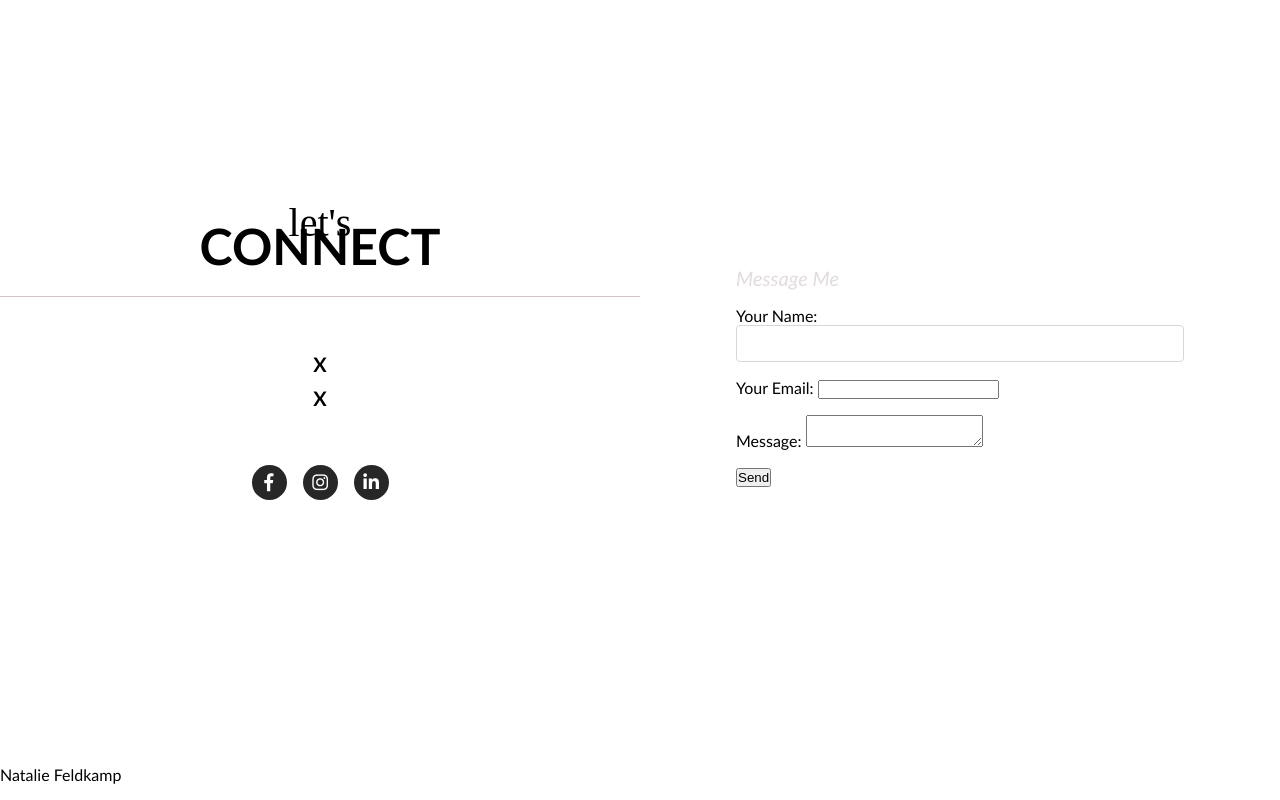
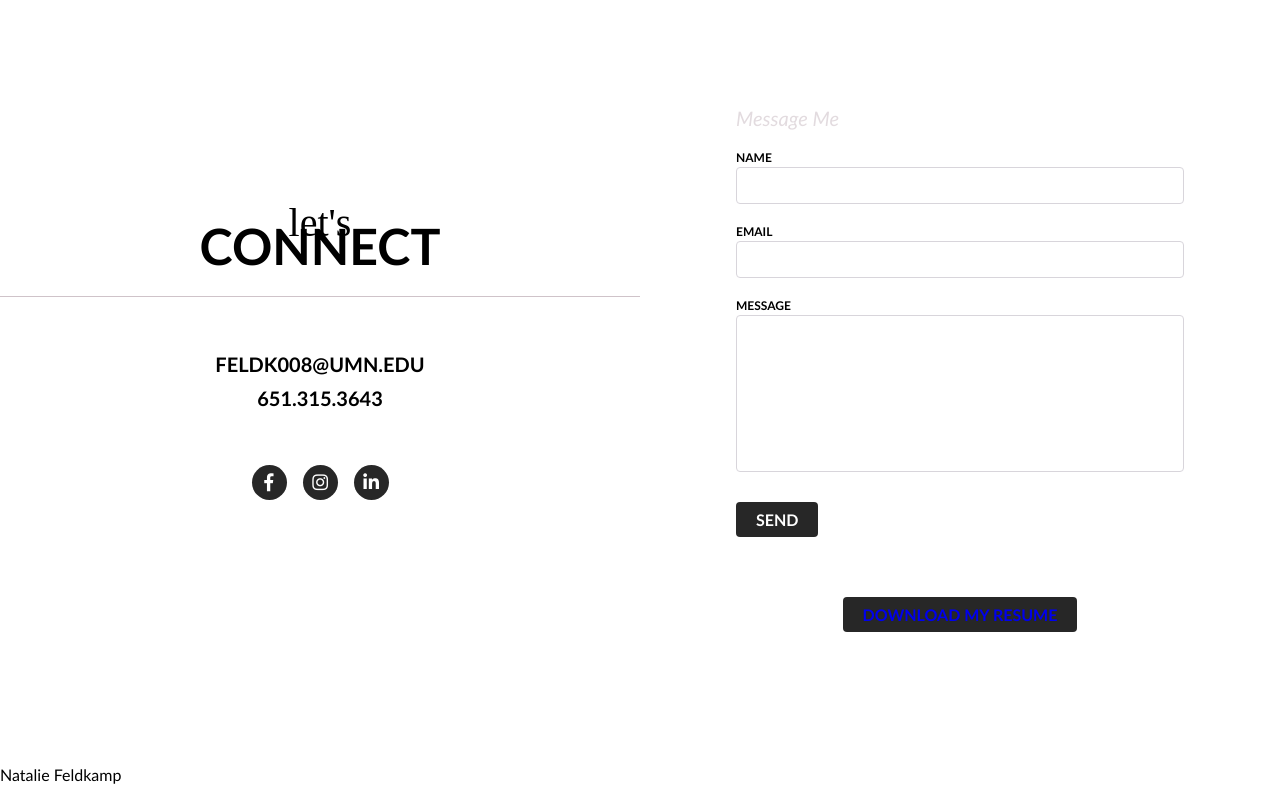
Before and after one commit to brothernk/natalie-feldkamp, a React (Create React App) app: page / in a window 1280 px wide. Shown: the part 3251-4051 px from the top of the page. Built offline with nearby package versions, Linux system fonts and the light colour scheme; a web font is replaced by a local one.

Commit message:
added resume link

```diff
--- a/src/components/Contact/Contact.js
+++ b/src/components/Contact/Contact.js
@@ -1,6 +1,6 @@
 import React, { Component } from 'react';
-// import resume from "../../../public/Resume.pdf";
-
+import resume from "./Resume.pdf";
+console.log(resume);
 const encode = (data) => {
   return Object.keys(data)
     .map(key => encodeURIComponent(key) + "=" + encodeURIComponent(data[key]))
@@ -12,8 +12,6 @@ class Contact extends Component {
     this.state = { name: "", email: "", message: "" };
   }
 
-  /* Here’s the juicy bit for posting the form submission */
-
   handleSubmit = e => {
     fetch("/", {
       method: "POST",
@@ -22,6 +20,11 @@ class Contact extends Component {
     })
       .then(() => alert("Success!"))
       .catch(error => alert(error));
+      this.setState({
+        name: '',
+        email: '',
+        message:''
+    })
 
     e.preventDefault();
   };
@@ -35,8 +38,8 @@ class Contact extends Component {
           <p className="cursive">let's</p>
           <h2 className="header">Connect</h2>
           <hr></hr>
-          <h3 className='email'>X</h3>
-          <h3 className='phone'>X</h3>
+          <h3 className='email'>feldk008@umn.edu</h3>
+          <h3 className='phone'>651.315.3643</h3>
           <div className='social-icons'>
             <a target='_blank' rel="noopener noreferrer" href='https://www.linkedin.com/in/nataliefeldkamp/'><i className="fab fa-facebook-f"></i></a>
             <a target='_blank' rel="noopener noreferrer" href='https://www.linkedin.com/in/nataliefeldkamp/'><i className="fab fa-instagram"></i></a>
@@ -46,26 +49,18 @@ class Contact extends Component {
 
         <div className="right-side">
           <p className='cta'>Message Me</p>
-          <form onSubmit={this.handleSubmit}>
-            <p>
-              <label>
-                Your Name: <input type="text" name="name" value={name} onChange={this.handleChange} />
-              </label>
-            </p>
-            <p>
-              <label>
-                Your Email: <input type="email" name="email" value={email} onChange={this.handleChange} />
-              </label>
-            </p>
-            <p>
-              <label>
-                Message: <textarea name="message" value={message} onChange={this.handleChange} />
-              </label>
-            </p>
-            <p>
-              <button type="submit">Send</button>
-            </p>
-          </form>
+          <form name="contact" onSubmit={this.handleSubmit}>
+          <div className="form-text">
+            <p> Name</p>
+            <input className="form-entry" type="text" name="name" value={name} onChange={this.handleChange} />
+            <p>Email</p>
+            <input className="form-entry" type="text" name="email" value={email} onChange={this.handleChange} />
+            <p> Message</p>
+            <input className="form-entry" type="textarea" name="message" value={message} onChange={this.handleChange} />
+            </div>
+            <button className="submit-btn" type="submit">Send</button>
+            </form>
+            <button className="submit-btn"><a href={resume} download>Download my Resume</a></button>
         </div>
        </div>
         );
```
Also changed, not shown: 1 other file (tests, documents, lock files or other folders).
